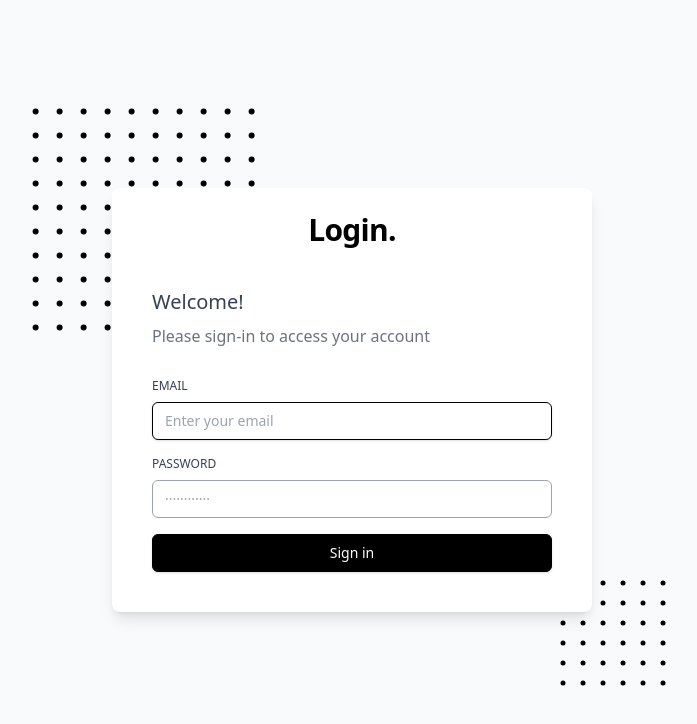
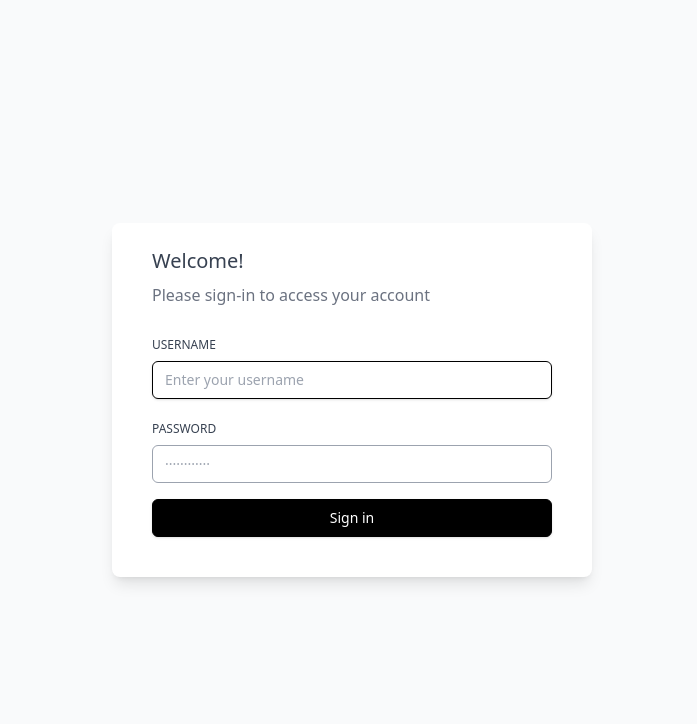
Before and after one commit to ProjectStreamline/classync, a React (Vite) app in the folder client/: page / in a window 1280 px wide. Shown: the top 724 px of the page, without its empty margins (288-985 px from the left). Built offline with nearby package versions, Linux system fonts and the light colour scheme.

Commit message:
login context

```diff
--- a/client/src/App.jsx
+++ b/client/src/App.jsx
@@ -2,6 +2,7 @@ import { lazy, Suspense } from 'react';
 import { BrowserRouter, Routes, Route } from 'react-router-dom';
 import CourseDetails from './components/fa/CourseDetails';
 import Registration from './pages/fa/Registration';
+import Dashboard from './pages/student/dashboard';
 
 const Loader = lazy(() => import('./components/Loader'));
 const Login = lazy(() => import('./pages/Login'));
@@ -17,6 +18,7 @@ function App() {
           <Route path="/fa/dashboard" element={<FaDashboard />} />
           <Route path="/fa/registration" element={<Registration />} />
           <Route path="/fa/course/:id" element={<CourseDetails />} />
+          <Route path="/student/dashboard" element={<Dashboard/>} />
 
           {/* faculty routes */}
           {/* <Route path="/faculty/dashboard" element={<FacultyDashboard />} /> */}
--- /dev/null
+++ b/client/src/components/Header.jsx
@@ -0,0 +1,13 @@
+import { useContext } from 'react';
+import { AuthContext } from '../context/Authcontext';
+
+export default function Header() {
+  const { email } = useContext(AuthContext);
+
+  return (
+      <div className="bg-blue-600 text-gray-200 p-4 text-lg">
+
+      <h1>{email ? `${email}` : ''}</h1>
+    </div>
+  );
+}
--- /dev/null
+++ b/client/src/context/Authcontext.jsx
@@ -0,0 +1,21 @@
+import  { createContext, useState, useEffect } from 'react';
+
+export const AuthContext = createContext();
+
+export function AuthProvider({ children }) {
+    const [email, setEmail] = useState(() => localStorage.getItem('email') || '');
+    const [isAuthenticated, setIsAuthenticated] = useState(() => JSON.parse(localStorage.getItem('isAuthenticated')) || false);
+
+    useEffect(() => {
+        localStorage.setItem('email', email);
+        localStorage.setItem('isAuthenticated', JSON.stringify(isAuthenticated));
+    }, [email, isAuthenticated]);
+
+
+
+    return (
+        <AuthContext.Provider value={{ email, setEmail, isAuthenticated, setIsAuthenticated,}}>
+            {children}
+        </AuthContext.Provider>
+    );
+}
--- a/client/src/main.jsx
+++ b/client/src/main.jsx
@@ -2,9 +2,13 @@ import { StrictMode } from 'react'
 import { createRoot } from 'react-dom/client'
 import App from './App.jsx'
 import './index.css'
+import { AuthProvider } from './context/Authcontext.jsx'
 
 createRoot(document.getElementById('root')).render(
   <StrictMode>
-    <App />
+    <AuthProvider>
+      <App />
+    </AuthProvider>
+
   </StrictMode>,
 )
--- a/client/src/pages/Login.jsx
+++ b/client/src/pages/Login.jsx
@@ -1,142 +1,86 @@
-import React, { useState } from 'react';
+import { useContext, useState } from 'react';
+import { AuthContext } from '../context/Authcontext';
+
 const Login = () => {
+  const { setEmail, setIsAuthenticated } = useContext(AuthContext);
   const [username, setUsername] = useState('');
   const [password, setPassword] = useState('');
+  const [errorMessage, setErrorMessage] = useState('');
+
   const handleLogin = (e) => {
   e.preventDefault();
-    if (username === 'fa' && password === 'fa') {
+
+
+  const studentEmailPattern = /^bt21ece(0[0-9]{2}|1[01][0-9]|130)@iiitn\.ac\.in$/;
+  const isStudentEmail = studentEmailPattern.test(username);
+
+  console.log(`Username: ${username}, Is Student Email: ${isStudentEmail}`); // Debugging line
+
+
+  if (isStudentEmail && password === '1') {
+    setEmail(username);
+    setIsAuthenticated(true);
+    window.location.href = '/student/dashboard'; // Redirect after successful login
+  } else if (username === 'fa' && password === 'fa') {
+    setEmail(username);
+    setIsAuthenticated(true);
     window.location.href = '/fa/dashboard';
   } else if (username === 'faculty' && password === 'faculty') {
+    setEmail(username);
+    setIsAuthenticated(true);
     window.location.href = '/faculty/dashboard';
   } else if (username === 'admin' && password === 'admin') {
+    setEmail(username);
+    setIsAuthenticated(true);
     window.location.href = '/admin/dashboard';
+  } else {
+    setErrorMessage('Invalid username or password');
   }
 };
+
+
   return (
-    <>
     <div className="flex min-h-screen w-screen items-center justify-center text-gray-600 bg-gray-50">
       <div className="relative">
-          <div className="hidden sm:block h-56 w-56 text-black absolute a-z-10 -left-20 -top-20">
-            <svg
-              id="patternId"
-              width="100%"
-              height="100%"
-              xmlns="http://www.w3.org/2000/svg"
-            >
-              <defs>
-                <pattern
-                  id="a"
-                  patternUnits="userSpaceOnUse"
-                  width="40"
-                  height="40"
-                  patternTransform="scale(0.6) rotate(0)"
-                >
-                  <rect x="0" y="0" width="100%" height="100%" fill="none" />
-                  <path
-                    d="M11 6a5 5 0 01-5 5 5 5 0 01-5-5 5 5 0 015-5 5 5 0 015 5"
-                    strokeWidth="1"
-                    stroke="none"
-                    fill="currentColor"
-                  />
-                </pattern>
-              </defs>
-              <rect
-                width="800%"
-                height="800%"
-                transform="translate(0,0)"
-                fill="url(#a)"
-              />
-            </svg>
-          </div>
-          <div className="hidden sm:block h-28 w-28 text-black absolute a-z-10 -right-20 -bottom-20">
-            <svg
-              id="patternId"
-              width="100%"
-              height="100%"
-              xmlns="http://www.w3.org/2000/svg"
-            >
-              <defs>
-                <pattern
-                  id="b"
-                  patternUnits="userSpaceOnUse"
-                  width="40"
-                  height="40"
-                  patternTransform="scale(0.5) rotate(0)"
-                >
-                  <rect x="0" y="0" width="100%" height="100%" fill="none" />
-                  <path
-                    d="M11 6a5 5 0 01-5 5 5 5 0 01-5-5 5 5 0 015-5 5 5 0 015 5"
-                    strokeWidth="1"
-                    stroke="none"
-                    fill="currentColor"
-                  />
-                </pattern>
-              </defs>
-              <rect
-                width="800%"
-                height="800%"
-                transform="translate(0,0)"
-                fill="url(#b)"
-              />
-            </svg>
-          </div>
         <div className="relative flex flex-col sm:w-[30rem] rounded-lg border-gray-400 bg-white shadow-lg px-4">
           <div className="flex-auto p-6">
-              <div className="mb-10 flex flex-shrink-0 flex-grow-0 items-center justify-center overflow-hidden">
-                <a
-                  href="#"
-                  className="flex cursor-pointer items-center gap-2 text-black no-underline hover:text-black"
-                >
-                  <span className="flex-shrink-0 text-3xl font-black  tracking-tight opacity-100">
-                    Login.
-                  </span>
-                </a>
-              </div>
-
-              <h4 className="mb-2 font-medium text-gray-700 xl:text-xl">
-                Welcome!
-              </h4>
-              <p className="mb-6 text-gray-500">
-                Please sign-in to access your account
-              </p>
+            <h4 className="mb-2 font-medium text-gray-700 xl:text-xl">Welcome!</h4>
+            <p className="mb-6 text-gray-500">Please sign-in to access your account</p>
             <form className="mb-4" onSubmit={handleLogin}>
               <div className="mb-4">
                 <label
-                    htmlFor="email"
+                  htmlFor="username"
                   className="mb-2 inline-block text-xs font-medium uppercase text-gray-700"
                 >
-                    Email
+                  Username
                 </label>
                 <input
                   type="text"
                   className="block w-full cursor-text appearance-none rounded-md border border-gray-400 bg--100 py-2 px-3 text-sm outline-none focus:border-black focus:bg-white focus:text-gray-600 focus:shadow"
-                    id="email"
-                    name="email-username"
-                    placeholder="Enter your email"
+                  id="username"
+                  placeholder="Enter your username"
                   autoFocus
                   onChange={(e) => setUsername(e.target.value)}
                 />
               </div>
               <div className="mb-4">
-                  <div className="flex justify-between">
                 <label
                   className="mb-2 inline-block text-xs font-medium uppercase text-gray-700"
                   htmlFor="password"
                 >
                   Password
                 </label>
-                  </div>
-                  <div className="relative flex w-full flex-wrap items-stretch">
                 <input
                   type="password"
                   id="password"
-                      className="relative block flex-auto cursor-text appearance-none rounded-md border border-gray-400 bg--100 py-2 px-3 text-sm outline-none focus:border-black focus:bg-white focus:text-gray-600 focus:shadow"
-                      name="password"
+                  className="block w-full cursor-text appearance-none rounded-md border border-gray-400 bg--100 py-2 px-3 text-sm outline-none focus:border-black focus:bg-white focus:text-gray-600 focus:shadow"
                   placeholder="············"
                   onChange={(e) => setPassword(e.target.value)}
                 />
               </div>
-                </div>
+              {errorMessage && (
+                <p className="text-red-500 text-sm">{errorMessage}</p>
+              )}
               <div className="mb-4">
                 <button
                   className="grid w-full cursor-pointer select-none rounded-md border border-black bg-black py-2 px-5 text-center align-middle text-sm text-white shadow hover:border-indigo-600 hover:bg-indigo-600 hover:text-white focus:border-indigo-600 focus:bg-indigo-600 focus:text-white focus:shadow-none"
@@ -150,7 +94,6 @@ const Login = () => {
         </div>
       </div>
     </div>
-    </>
   );
 };
 
--- /dev/null
+++ b/client/src/pages/student/dashboard.jsx
@@ -0,0 +1,12 @@
+import Header from "../../components/Header"
+
+function Dashboard() {
+  return (
+      <div>
+          <Header/>
+      hi
+    </div>
+  )
+}
+
+export default Dashboard
```
Also changed, not shown: client/eslint.config.js (+7 -6 lines). Lines whose indentation alone changed are shown as unchanged.
